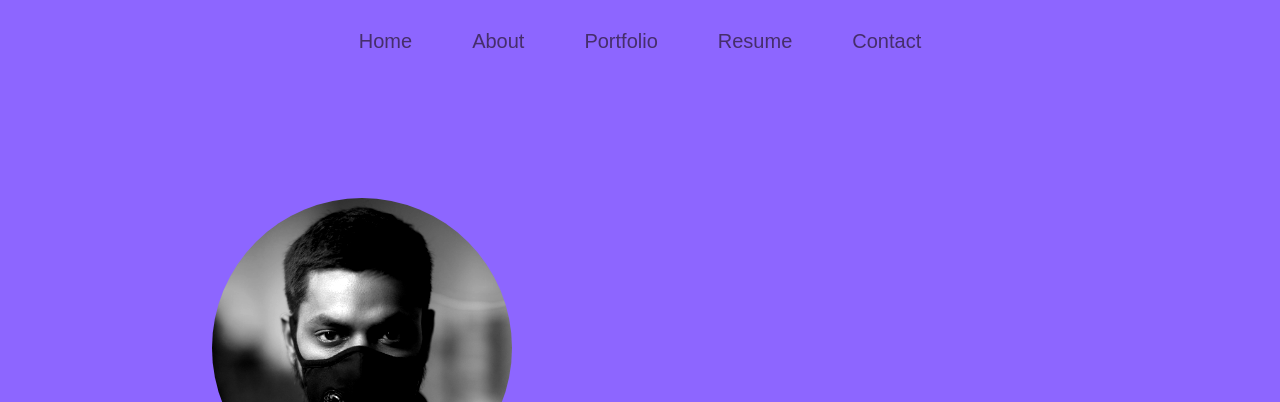
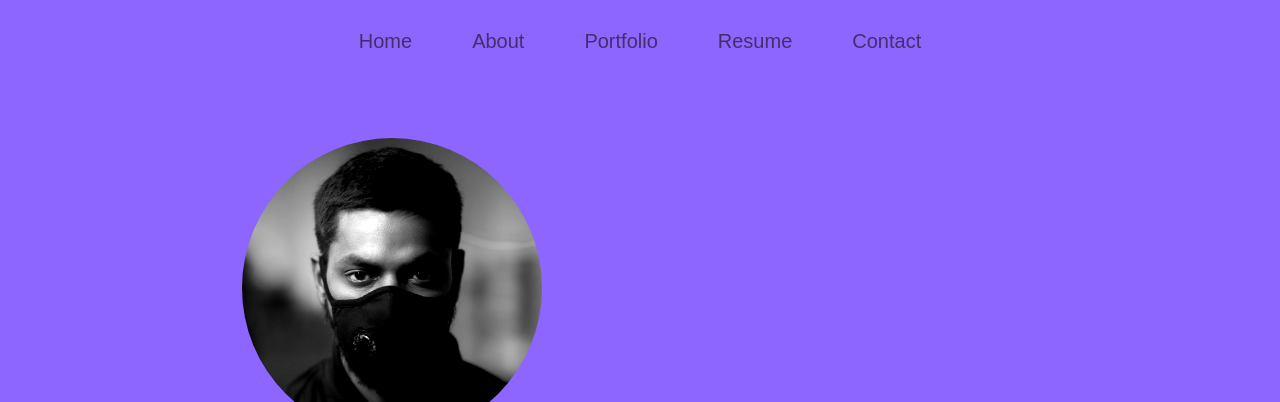
Before and after one commit to rachel-fischoff/portfolio-starter, a Gatsby site: page / in a window 1280 px wide. Shown: the top 402 px of the page. Built offline with nearby package versions, Linux system fonts and the light colour scheme; Gatsby itself is replaced by a stand-in of ours.

```diff
--- a/src/components/layout.css
+++ b/src/components/layout.css
@@ -19,7 +19,7 @@ html {
   width: 70%;
   margin: 0 auto;
   font-size: 3rem;
-  padding: 6rem;
+
   padding-left: 10rem;
 }
 
```
